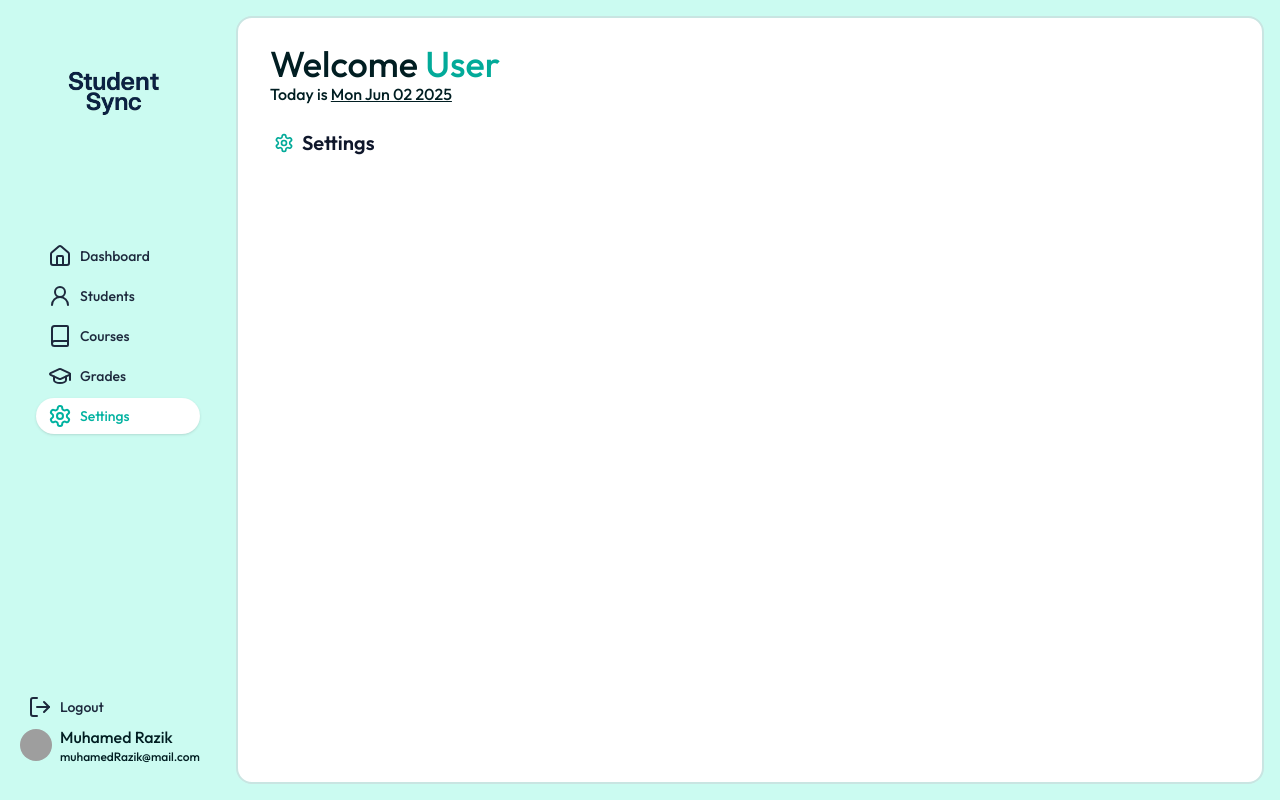
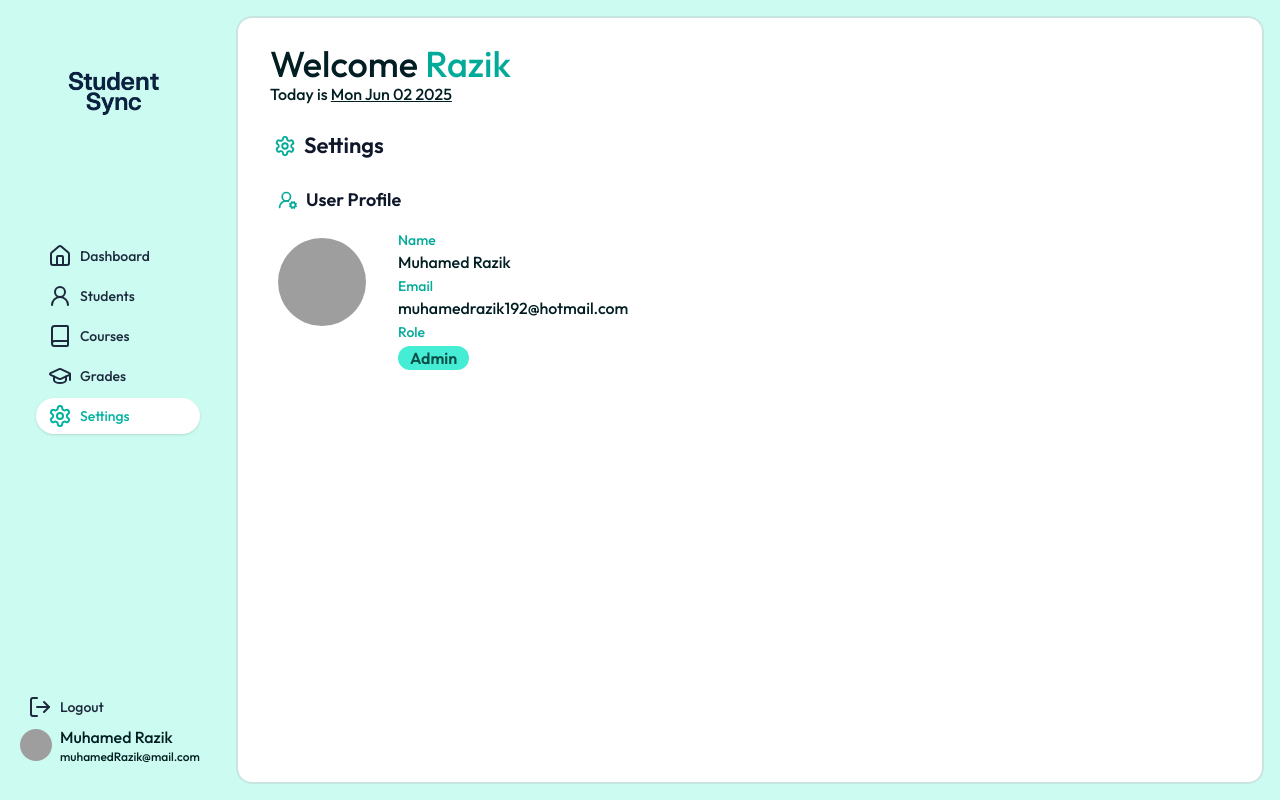
Before and after one commit to muhamedrazik-2003/StudentSync, a React (Vite) app: page /settings in a window 1280 px wide. Built offline with nearby package versions, Linux system fonts and the light colour scheme; grey boxes are pictures that could not be loaded.

Commit message:
feat(settings): added user profile subsection using UserProfile component

```diff
--- a/package.json
+++ b/package.json
@@ -16,6 +16,7 @@
     "@radix-ui/react-label": "^2.1.7",
     "@radix-ui/react-scroll-area": "^1.2.9",
     "@radix-ui/react-slot": "^1.2.3",
+    "@radix-ui/react-switch": "^1.2.5",
     "@tailwindcss/vite": "^4.1.8",
     "axios": "^1.9.0",
     "class-variance-authority": "^0.7.1",
--- a/src/components/Dashboard/UserGreeting.jsx
+++ b/src/components/common/UserGreeting.jsx
@@ -1,7 +1,7 @@
 import React, { useState } from 'react'
 
 const UserGreeting = () => {
-  const [name, setName] = useState("User")
+  const [name, setName] = useState("Razik")
   return (
     <div>
       <h1 className='text-2xl md:text-4xl'>Welcome <span className='text-primary'>{name}</span></h1>
--- /dev/null
+++ b/src/components/settingsPage/Profile.jsx
@@ -0,0 +1,36 @@
+import React from 'react'
+import { Avatar, AvatarFallback, AvatarImage } from '../ui/avatar'
+import { UserRoundCog } from 'lucide-react'
+
+const Profile = () => {
+    return (
+        <div className='mx-2 space-y-4 mt-4'>
+            <h2 className="text-lg font-semibold text-slate-900  flex items-center gap-2 ">
+                <UserRoundCog className="size-5 text-primary" />
+                User Profile
+            </h2>
+            <div className='flex gap-8'>
+                <Avatar className={'size-22 mt-2'}>
+                    <AvatarImage src="https://github.com/shadcn.png" />
+                    <AvatarFallback>CN</AvatarFallback>
+                </Avatar>
+                <div className='space-y-0.5'>
+                    <div className=''>
+                        <p className='text-sm text-primary'>Name</p>
+                        <p className='text-md font-medium'>Muhamed Razik</p>
+                    </div>
+                    <div>
+                        <p className='text-sm text-primary'>Email</p>
+                        <p className='text-md font-medium'>muhamedrazik192@hotmail.com</p>
+                    </div>
+                    <div className=''>
+                        <p className='text-sm text-primary mb-1'>Role</p>
+                        <p className='text-md font-semibold bg-teal-300 text-teal-900 inline-block px-3 rounded-2xl'>Admin</p>
+                    </div>
+                </div>
+            </div>
+        </div>
+    )
+}
+
+export default Profile
--- /dev/null
+++ b/src/components/ui/switch.jsx
@@ -0,0 +1,27 @@
+import * as React from "react"
+import * as SwitchPrimitive from "@radix-ui/react-switch"
+
+import { cn } from "@/lib/utils"
+
+function Switch({
+  className,
+  ...props
+}) {
+  return (
+    <SwitchPrimitive.Root
+      data-slot="switch"
+      className={cn(
+        "peer data-[state=checked]:bg-primary data-[state=unchecked]:bg-input focus-visible:border-ring focus-visible:ring-ring/50 dark:data-[state=unchecked]:bg-input/80 inline-flex h-[1.15rem] w-8 shrink-0 items-center rounded-full border border-transparent shadow-xs transition-all outline-none focus-visible:ring-[3px] disabled:cursor-not-allowed disabled:opacity-50",
+        className
+      )}
+      {...props}>
+      <SwitchPrimitive.Thumb
+        data-slot="switch-thumb"
+        className={cn(
+          "bg-background dark:data-[state=unchecked]:bg-foreground dark:data-[state=checked]:bg-primary-foreground pointer-events-none block size-4 rounded-full ring-0 transition-transform data-[state=checked]:translate-x-[calc(100%-2px)] data-[state=unchecked]:translate-x-0"
+        )} />
+    </SwitchPrimitive.Root>
+  );
+}
+
+export { Switch }
--- a/src/pages/Courses.jsx
+++ b/src/pages/Courses.jsx
@@ -1,5 +1,5 @@
 import React, { useState, useEffect } from 'react'
-import UserGreeting from '@/components/Dashboard/UserGreeting';
+import UserGreeting from '@/components/common/UserGreeting';
 import { getAllCourses } from '@/services/AllApi';
 import CourseTable from '@/components/coursesPage/CourseTable';
 import { ScrollArea } from '@/components/ui/scroll-area';
@@ -32,8 +32,8 @@ const Courses = () => {
         <UserGreeting />
       </section>
       <div className='flex justify-end items-center mt-6 px-7 pb-2'>
-        <h2 className="text-xl mr-auto font-semibold text-slate-900  flex items-center gap-2 ">
-          <BookCopy className="w-5 h-5 text-primary" />
+        <h2 className="text-[20px]  mr-auto font-semibold text-slate-900  flex items-center gap-2 ">
+          <BookCopy className="size-5.5 text-primary" />
           All Courses
         </h2>
         <AddCourse setPageReload={setPageReload} />
--- a/src/pages/Dashboard.jsx
+++ b/src/pages/Dashboard.jsx
@@ -1,5 +1,5 @@
 import React , {useState, useEffect} from 'react'
-import UserGreeting from '@/components/Dashboard/UserGreeting'
+import UserGreeting from '@/components/common/UserGreeting'
 import { SectionCards } from '@/components/Dashboard/SectionCards'
 // import GradeChart from '@/components/ui/GradeChart'
 import StudentsPerCourseChart from '@/components/Charts/StudentsPerCourseChart'
--- a/src/pages/Grades.jsx
+++ b/src/pages/Grades.jsx
@@ -1,5 +1,5 @@
 import React, { useState, useEffect } from 'react'
-import UserGreeting from '@/components/Dashboard/UserGreeting';
+import UserGreeting from '@/components/common/UserGreeting';
 import { GradeCards } from '@/components/gradePage/GradeCards';
 import { getAllGrades } from '@/services/AllApi';
 import { ScrollArea } from '@/components/ui/scroll-area';
@@ -30,8 +30,8 @@ const Grades = () => {
         <UserGreeting />
       </section>
       <div className='flex justify-end items-center mt-6 px-7 pb-2'>
-        <h2 className="text-xl mr-auto font-semibold text-slate-900  flex items-center gap-2">
-          <School className="w-5 h-5 text-primary" />
+        <h2 className="text-[20px] mr-auto font-semibold text-slate-900  flex items-center gap-2">
+          <School className="size-5.5 text-primary" />
           Student Grades
         </h2>
       </div>
--- a/src/pages/SettingsPage.jsx
+++ b/src/pages/SettingsPage.jsx
@@ -1,24 +1,26 @@
 import React from 'react'
 import { Settings } from 'lucide-react'
 import { ScrollArea } from '@/components/ui/scroll-area'
-import UserGreeting from '@/components/Dashboard/UserGreeting'
+import UserGreeting from '@/components/common/UserGreeting'
+import Profile from '@/components/settingsPage/Profile'
+
 
 const SettingsPage = () => {
   return (
     <main className=' m-1 px-2 py-1.5 bg-background rounded-2xl border-2 border-border h-[calc(100vh-32px)]'>
-       <section className='px-6 mt-5'>
+      <section className='px-6 mt-5'>
         <UserGreeting />
       </section>
       <div className='flex justify-end items-center mt-6 px-7 pb-2'>
-        <h2 className="text-xl mr-auto font-semibold text-slate-900  flex items-center gap-2">
-          <Settings className="w-5 h-5 text-primary" />
+        <h2 className="text-[22px]  mr-auto font-semibold text-slate-900  flex items-center gap-2">
+          <Settings className="size-5.5 text-primary" />
           Settings
         </h2>
       </div>
       <ScrollArea className={'h-[75%]'}>
-        <div className="grid grid-cols-1 md:grid-cols-3 2xl:grid-cols-4 gap-3 px-6">
-
-        </div>
+        <section className="gap-3 px-6">
+          <Profile/>
+        </section>
       </ScrollArea>
     </main>
   )
--- a/src/pages/StudentsPage.jsx
+++ b/src/pages/StudentsPage.jsx
@@ -1,5 +1,5 @@
 import React, { useState, useEffect, use } from 'react'
-import UserGreeting from '@/components/Dashboard/UserGreeting';
+import UserGreeting from '@/components/common/UserGreeting';
 import { getAllStudents } from '@/services/AllApi';
 import StudentTable from '@/components/studentPage/StudentTable';
 import { ScrollArea } from '@/components/ui/scroll-area';
@@ -32,8 +32,8 @@ const StudentListPage = () => {
         <UserGreeting />
       </section>
       <div className='flex justify-end items-center mt-6 px-7 pb-2'>
-        <h2 className="text-xl mr-auto font-semibold text-slate-900  flex items-center gap-2 ">
-          <Users className="w-5 h-5 text-primary" />
+        <h2 className="text-[20px]  mr-auto font-semibold text-slate-900  flex items-center gap-2 ">
+          <Users className="size-5.5 text-primary" />
           All Students
         </h2>
         <AddStudent setPageReload={setPageReload} />
```
Also changed, not shown: 1 other file (tests, documents, lock files or other folders).
